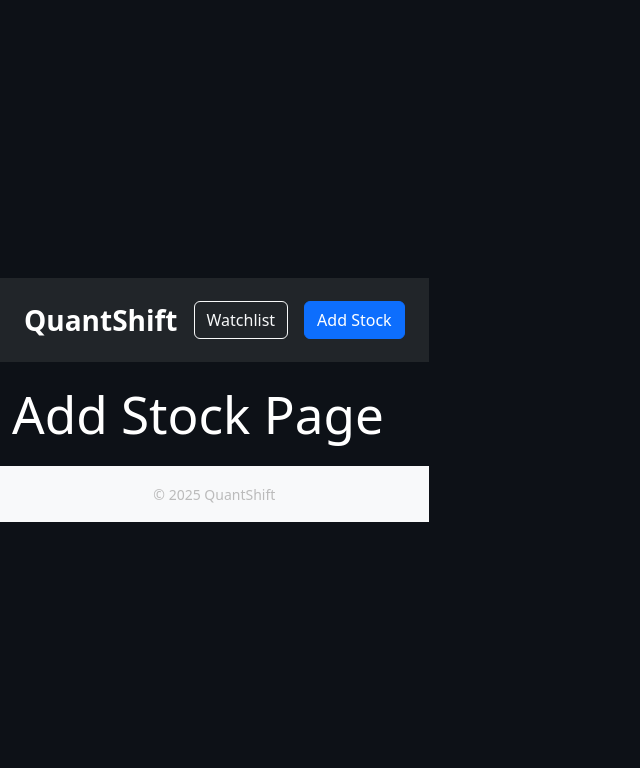
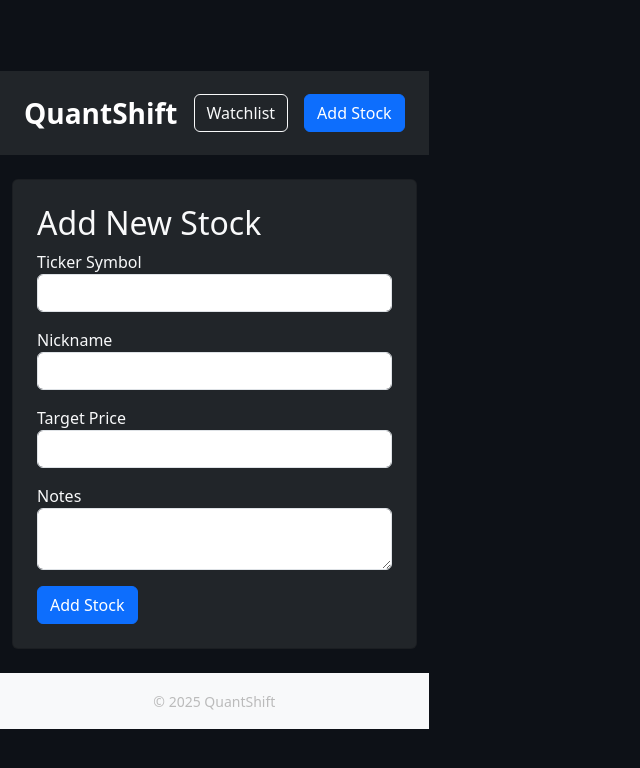
Before and after one commit to DillonAnderson40/awd1000-final-project, a React (Vite) app in the folder popular-stocks/: page /add in a window 1280 px wide. Shown: the top 768 px of the page, without its empty margins (0-640 px from the left). Built offline with nearby package versions, Linux system fonts and the light colour scheme.

Commit message:
Update AddStock.jsx

```diff
--- a/popular-stocks/src/pages/AddStock.jsx
+++ b/popular-stocks/src/pages/AddStock.jsx
@@ -1,3 +1,89 @@
+import { useState } from "react";
+import { useNavigate } from "react-router-dom";
+
 export default function AddStock() {
-  return <h1>Add Stock Page</h1>;
+  const navigate = useNavigate();
+  const [form, setForm] = useState({
+    ticker: "",
+    nickname: "",
+    targetPrice: "",
+    notes: "",
+  });
+
+  function handleChange(e) {
+    setForm({
+      ...form,
+      [e.target.name]: e.target.value
+    });
+  }
+
+  function handleSubmit(e) {
+    e.preventDefault();
+
+    const newStock = {
+      id: crypto.randomUUID(),
+      ...form,
+      dateAdded: new Date().toISOString()
+    };
+
+    const existing = JSON.parse(localStorage.getItem("stocks")) || [];
+    const updated = [...existing, newStock];
+
+    localStorage.setItem("stocks", JSON.stringify(updated));
+
+    navigate("/watchlist");
+  }
+
+  return (
+    <div className="card p-4 bg-dark text-light">
+      <h2>Add New Stock</h2>
+
+      <form onSubmit={handleSubmit}>
+        <div className="mb-3">
+          <label>Ticker Symbol</label>
+          <input
+            name="ticker"
+            className="form-control"
+            value={form.ticker}
+            onChange={handleChange}
+            required
+          />
+        </div>
+
+        <div className="mb-3">
+          <label>Nickname</label>
+          <input
+            name="nickname"
+            className="form-control"
+            value={form.nickname}
+            onChange={handleChange}
+          />
+        </div>
+
+        <div className="mb-3">
+          <label>Target Price</label>
+          <input
+            name="targetPrice"
+            type="number"
+            className="form-control"
+            value={form.targetPrice}
+            onChange={handleChange}
+            required
+          />
+        </div>
+
+        <div className="mb-3">
+          <label>Notes</label>
+          <textarea
+            name="notes"
+            className="form-control"
+            value={form.notes}
+            onChange={handleChange}
+          ></textarea>
+        </div>
+
+        <button className="btn btn-primary">Add Stock</button>
+      </form>
+    </div>
+  );
 }
```
